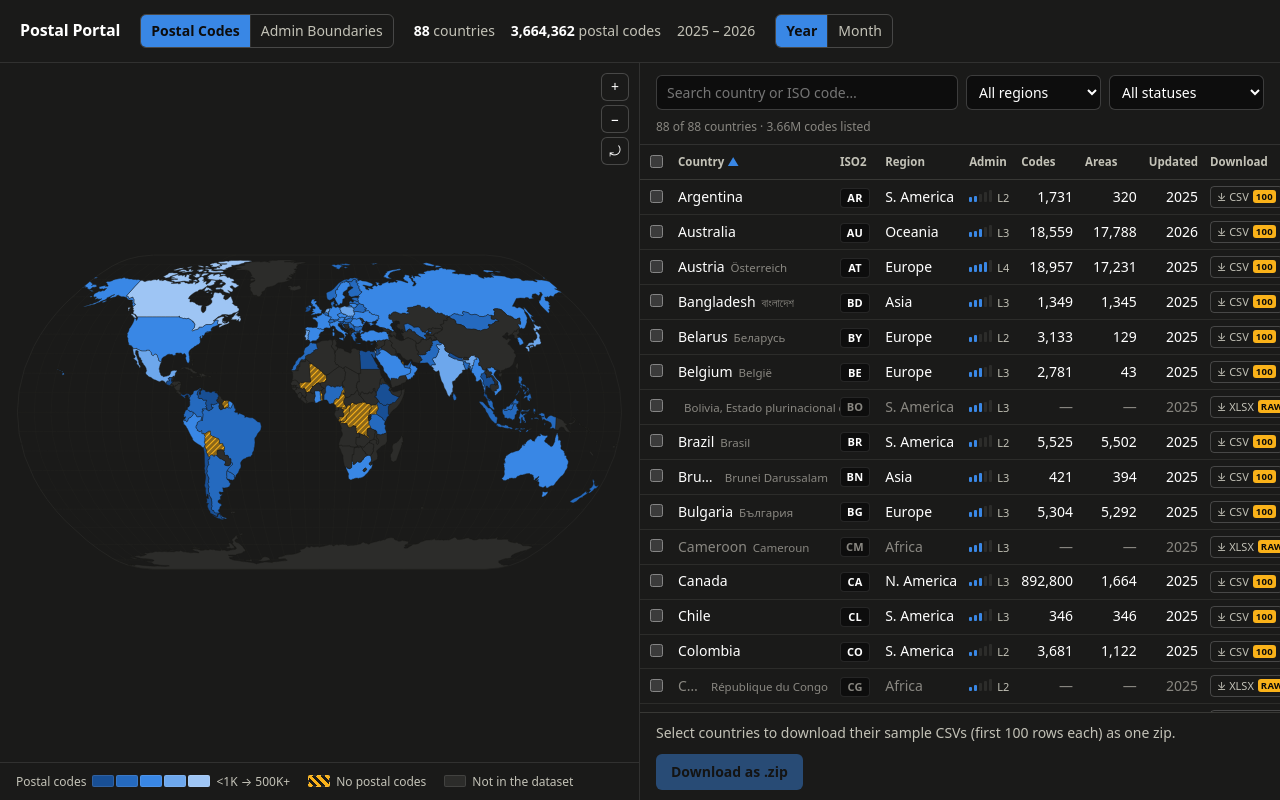
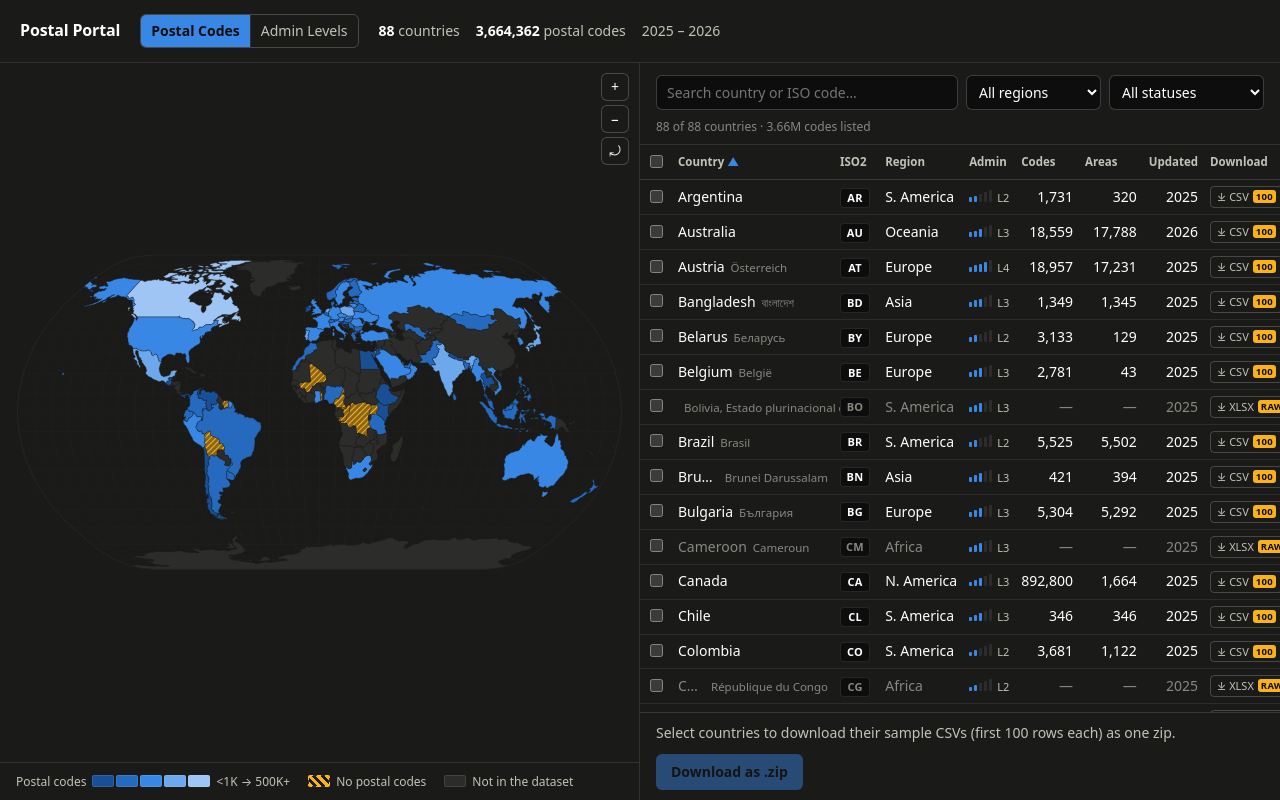
Before and after one commit to Chickensfly/postal_dashboard, a React (Vite) app in the folder web/: page / in a window 1280 px wide. Built offline with nearby package versions, Linux system fonts and the light colour scheme.

Commit message:
minor visual changes

```diff
--- a/web/src/App.tsx
+++ b/web/src/App.tsx
@@ -194,7 +194,7 @@ export default function App() {
             aria-pressed={tab === 'admin_boundaries'}
             onClick={() => setTab('admin_boundaries')}
           >
-            Admin Boundaries
+            Admin Levels
           </button>
         </span>
         {tab === 'postal' ? (
@@ -229,6 +229,7 @@ export default function App() {
             </div>
           )
         )}
+        {/*
         <span className="fmt-group" role="group" aria-label="Date precision">
           <button type="button" aria-pressed={precision === 'year'} onClick={() => setPrecision('year')}>
             Year
@@ -241,6 +242,7 @@ export default function App() {
             Month
           </button>
         </span>
+        */}
         <span className="spacer" />
       </header>
 
@@ -471,9 +473,8 @@ export default function App() {
 
           <div className="selection-bar">
             <span className="summary">
-              Full administrative-boundary dataset -- all {adminCatalog?.totals.countries ?? 91}{' '}
-              countries, CSV and Parquet -- via Google Drive (no per-country download here; see
-              README).
+              Full administrative-levels dataset, all {adminCatalog?.totals.countries ?? 91}{' '}
+              countries, CSVs, available via Google Drive
             </span>
             <a
               className="btn-primary"
```
